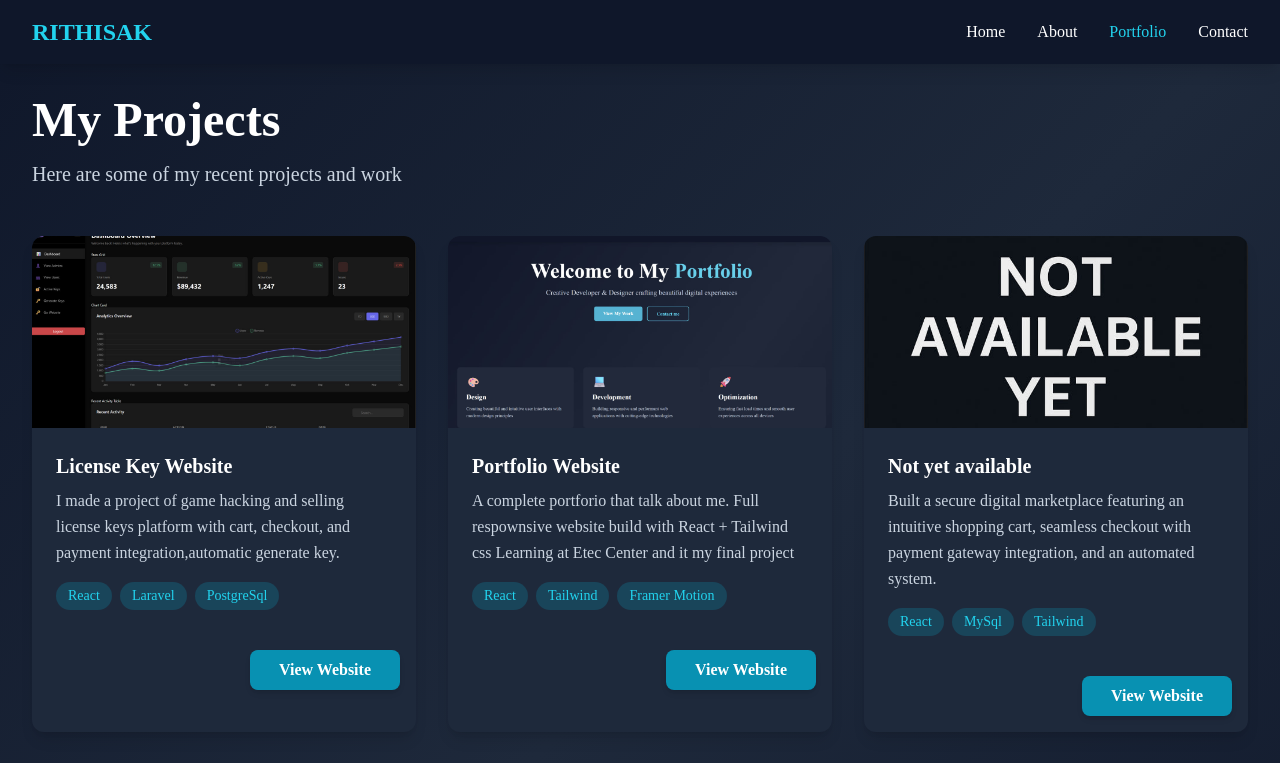
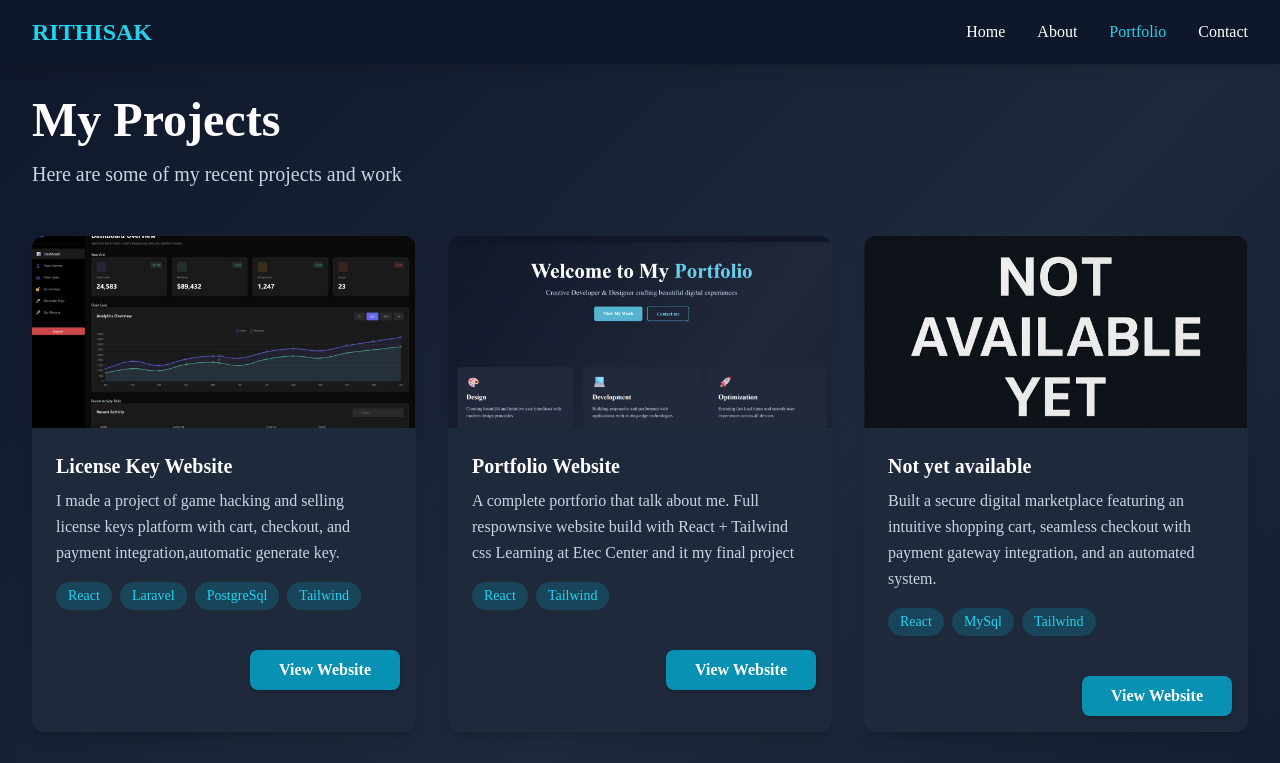
Before and after one commit to ICRUSHONYOU123/final_portfolio, a React (Vite) app: page /portfolio in a window 1280 px wide. Shown: the top 763 px of the page. Built offline with nearby package versions, Linux system fonts and the light colour scheme.

Commit message:
Update project

```diff
--- a/src/components/Pages/Home.jsx
+++ b/src/components/Pages/Home.jsx
@@ -56,7 +56,7 @@ export default function Home() {
         </div>
       </section>
 
-      <section className="py-20 px-4 sm:px-6 lg:px-8 bg-slate-800/50">
+      <section className="py-20 px-4 sm:px-6 lg:px-8 bg-slate-600/50">
         <div className="max-w-7xl mx-auto">
           <h2 className="text-3xl sm:text-4xl font-bold text-white text-center mb-12">
             Delivering Results That Matter
--- a/src/components/Pages/Portfolio.jsx
+++ b/src/components/Pages/Portfolio.jsx
@@ -8,15 +8,15 @@ export default function Portfolio() {
       id: 1,
       title: "License Key Website",
       description: "I made a project of game hacking and selling license keys platform with cart, checkout, and payment integration,automatic generate key.",
-      tags: ["React", "Laravel", "PostgreSql"],
+      tags: ["React", "Laravel", "PostgreSql","Tailwind"],
       image: Img1,
-      link: "https://example.com/portfolio",
+      link: "https://laravel-project-hosting.onrender.com/",
     },
     {
       id: 2,
       title: "Portfolio Website",
       description: "A complete portforio that talk about me. Full respownsive website build with React + Tailwind css Learning at Etec Center and it my final project",
-      tags: ["React", "Tailwind", "Framer Motion"],
+      tags: ["React", "Tailwind"],
       image: Img2,
       link: "https://example.com/portfolio",
     },
```
